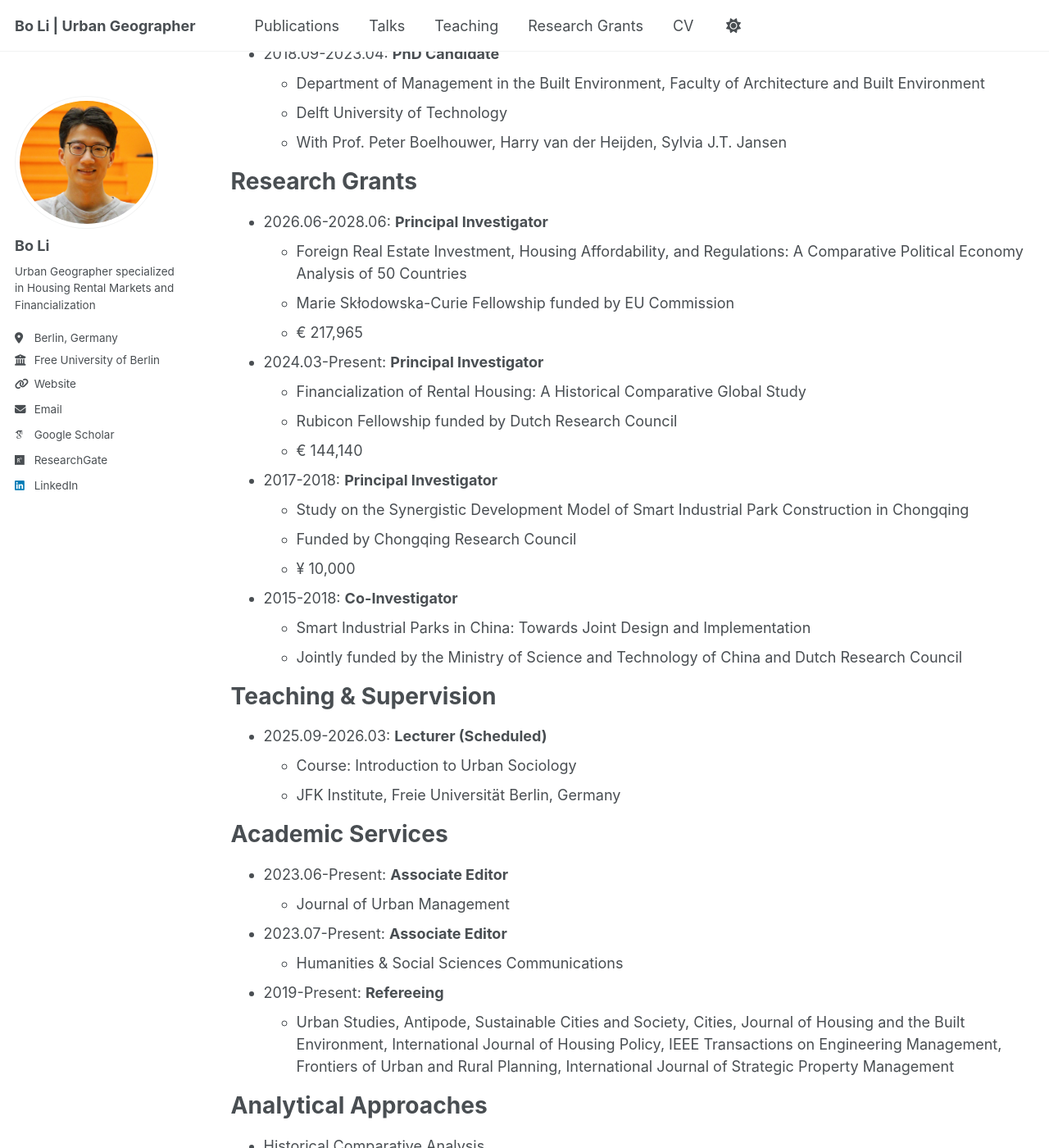
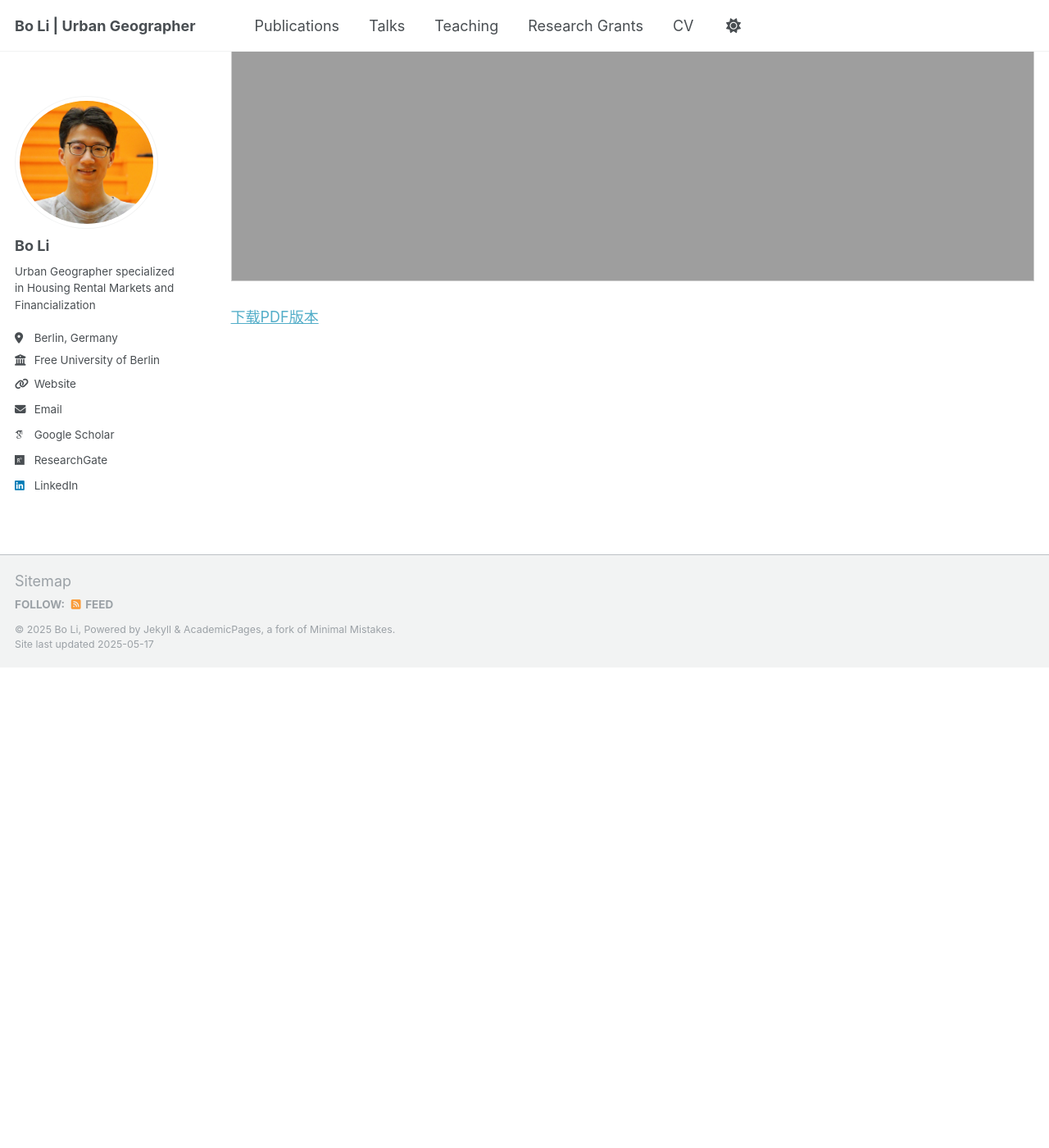
Before and after one commit to housingforall/housingforall.github.io, a Jekyll site: the page built from _pages/cv.md, in a window 1280 px wide and 1400 px high, scrolled down 598 px. Shown: the whole window at 82% size. Built offline with Jekyll 4.4.1, drawn with Linux system fonts in a browser that asks for light colours; some web fonts are replaced; after the commit the page ends 1412 px from its top, so only the background shows below that; some of the changed text lies outside the part shown.

Commit message:
Update cv.md

```diff
--- a/_pages/cv.md
+++ b/_pages/cv.md
@@ -9,95 +9,8 @@
 
 {% include base_path %}
 
-Education
-======
-* Ph.D. in Urban Studies, Delft University of Technology, the Netherlands, 2023
-* M.S. in Architecture and Civil Engineering, Chongqing University, China, 2018
-* B.S. in Civil Engineering, Sichuan University, China, 2015
+<div class="embed-container">
+  <iframe src="{{ base_path }}/files/Bo_Li_CV.pdf" width="100%" height="800" frameborder="0" marginwidth="0" marginheight="0" scrolling="auto" style="border:1px solid #CCC; margin-bottom:5px; max-width: 100%;" allowfullscreen></iframe>
+</div>
 
-Research Experience
-======
-* 2024.03-Present: **Researcher**
-  * Department of Sociology, John F. Kennedy Institute for North American Studies
-  * Free University of Berlin
-  * With Prof. Sebastian Kohl
-
-* 2023.05-2024.02: **Postdoc**
-  * Department of Management in the Built Environment, Faculty of Architecture and Built Environment
-  * Delft University of Technology
-  * With Prof. Peter Boelhouwer, Harry van der Heijden, Sylvia J.T. Jansen
-
-* 2018.09-2023.04: **PhD Candidate**
-  * Department of Management in the Built Environment, Faculty of Architecture and Built Environment
-  * Delft University of Technology
-  * With Prof. Peter Boelhouwer, Harry van der Heijden, Sylvia J.T. Jansen
-
-Research Grants
-======
-* 2026.06-2028.06: **Principal Investigator**
-  * Foreign Real Estate Investment, Housing Affordability, and Regulations: A Comparative Political Economy Analysis of 50 Countries
-  * Marie Skłodowska-Curie Fellowship funded by EU Commission
-  * € 217,965
-
-* 2024.03-Present: **Principal Investigator**
-  * Financialization of Rental Housing: A Historical Comparative Global Study
-  * Rubicon Fellowship funded by Dutch Research Council
-  * € 144,140
-
-* 2017-2018: **Principal Investigator**
-  * Study on the Synergistic Development Model of Smart Industrial Park Construction in Chongqing
-  * Funded by Chongqing Research Council
-  * ¥ 10,000
-
-* 2015-2018: **Co-Investigator**
-  * Smart Industrial Parks in China: Towards Joint Design and Implementation
-  * Jointly funded by the Ministry of Science and Technology of China and Dutch Research Council
-
-Teaching & Supervision
-======
-* 2025.09-2026.03: **Lecturer (Scheduled)**
-  * Course: Introduction to Urban Sociology
-  * JFK Institute, Freie Universität Berlin, Germany
-
-Academic Services
-======
-* 2023.06-Present: **Associate Editor**
-  * Journal of Urban Management
-
-* 2023.07-Present: **Associate Editor**
-  * Humanities & Social Sciences Communications
-
-* 2019-Present: **Refereeing**
-  * Urban Studies, Antipode, Sustainable Cities and Society, Cities, Journal of Housing and the Built Environment, International Journal of Housing Policy, IEEE Transactions on Engineering Management, Frontiers of Urban and Rural Planning, International Journal of Strategic Property Management
-
-Analytical Approaches
-======
-* Historical Comparative Analysis
-* Geospatial Big Data Analysis
-* Structural Equation Modelling
-* Social Network Analysis
-* Qualitative Research
-* In-depth Interview
-* Questionnaire Design
-
-IT Software Skills
-======
-* R
-* GIS
-* SPSS
-* AMOS
-* UCINET
-* ATLAS.TI
-
-Honors & Awards
-======
-* 2025: Marie Curie Fellow, EU Commission
-* 2024: Rubicon Fellow, Dutch Research Council (NWO)
-* 2018: Excellent Postgraduate, Chongqing University
-* 2018: Full Scholarship for Postgraduate, Chongqing University
-* 2017: National Scholarship of Postgraduate, Ministry of Education of P. R. China
-* 2017: Full Scholarship for Postgraduate, Chongqing University
-* 2016: Full Scholarship for Postgraduate, Chongqing University
-* 2015: Outstanding Student, Sichuan University
-* 2013: The third place in the Business Innovation Competition, Sichuan University
-* 2012: Comprehensive Merit Scholarship, Sichuan University
+<p><a href="{{ base_path }}/files/Bo_Li_CV.pdf" target="_blank">下载PDF版本</a></p>
```
